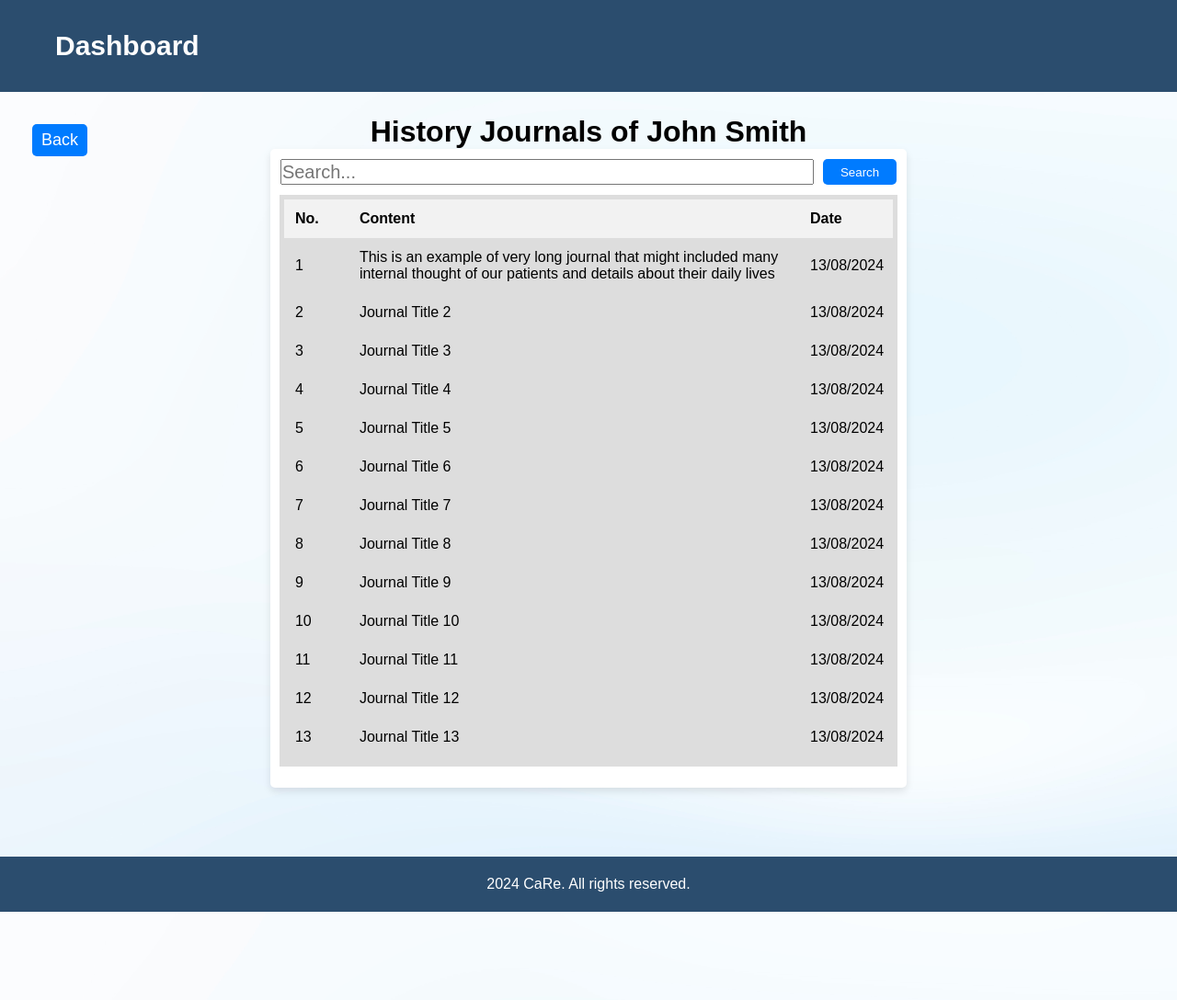
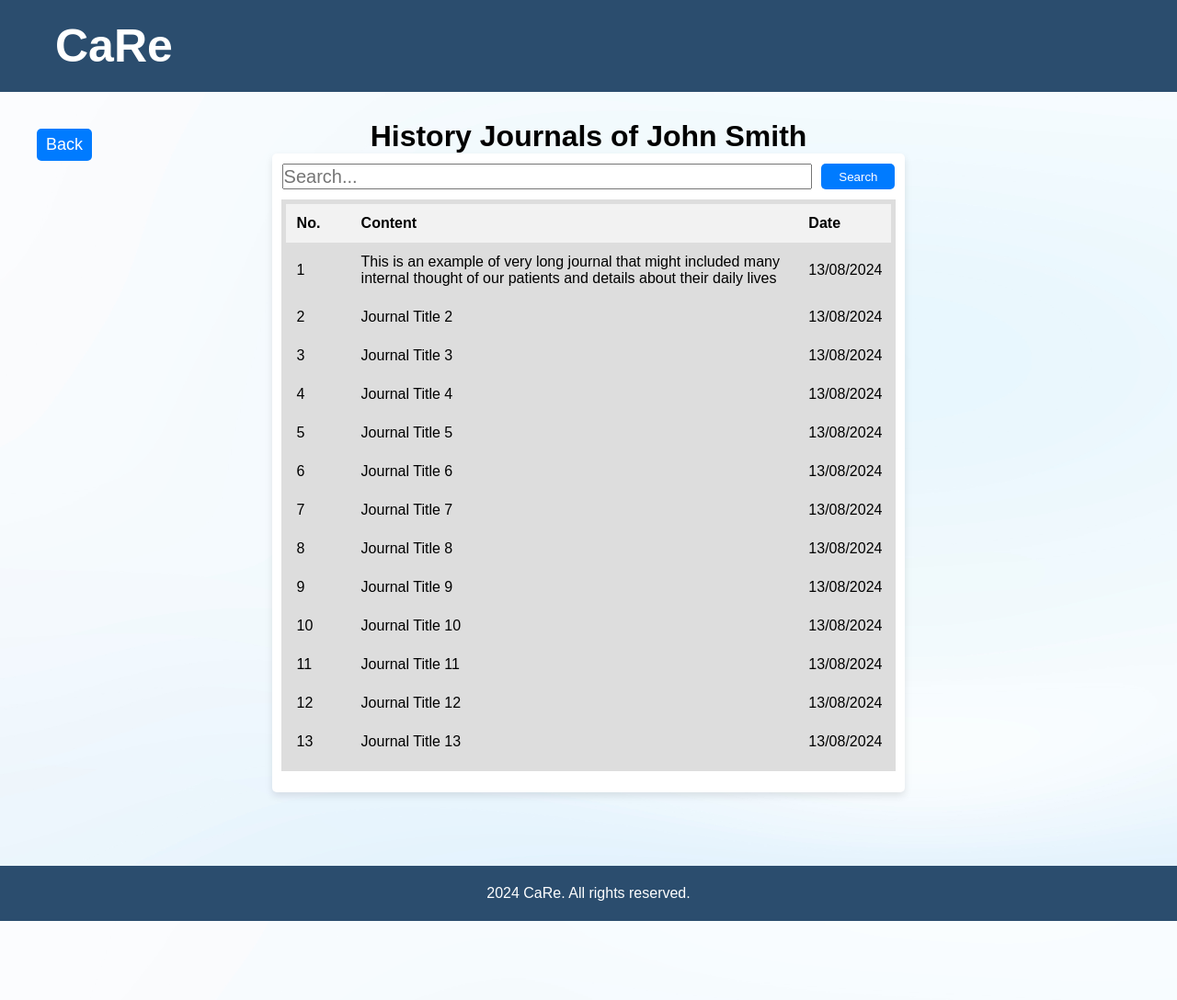
Before and after one commit to ChealseaYao/COMP9030_CaRe_Group-6, a PHP site: page /patient/viewHistoryRecord.html in a window 1280 px wide. Shown: the whole page at 92% size. Run offline with PHP 8.4, Linux system fonts and the light colour scheme.

Commit message:
header / footer changes

```diff
--- a/patient/viewHistoryRecord.html
+++ b/patient/viewHistoryRecord.html
@@ -14,7 +14,7 @@
 <body class="therapistBody">
     <!-- global navigation bar TBD -->
     <header class="navbar">
-        <a href="patientDashboard.html">Dashboard</a>
+        <a href="patientDashboard.html">CaRe</a>
         <!-- <span>></span>
         <a href="browsePatientList.html">View Patients</a>
         <span>></span>
--- a/style/global.css
+++ b/style/global.css
@@ -19,7 +19,7 @@ body {
     display: flex;
     width: 100%;
     align-items: flex-start;
-    padding: 25px;
+    padding: 30px;
     flex-wrap: nowrap;
     text-align: center;
 }
@@ -68,7 +68,7 @@ body {
     text-decoration: none;
     color: white;
     font-weight: bold;
-    font-size: 30px;
+    font-size: 50px;
     padding-left: 30px;
 }
 .navbar span {
--- a/therapist/historyJournalList.html
+++ b/therapist/historyJournalList.html
@@ -14,7 +14,7 @@
 <body class="therapistBody">
     <!-- global navigation bar TBD -->
     <header class="navbar">
-        <a href="therapistDashboard.html">Dashboard</a>
+        <a href="therapistDashboard.html">CaRe</a>
         <!-- <span>></span>
         <a href="browsePatientList.html">View Patients</a>
         <span>></span>
```
Also changed, not shown: therapist/therapistDashboard.html (+2 -6 lines).
